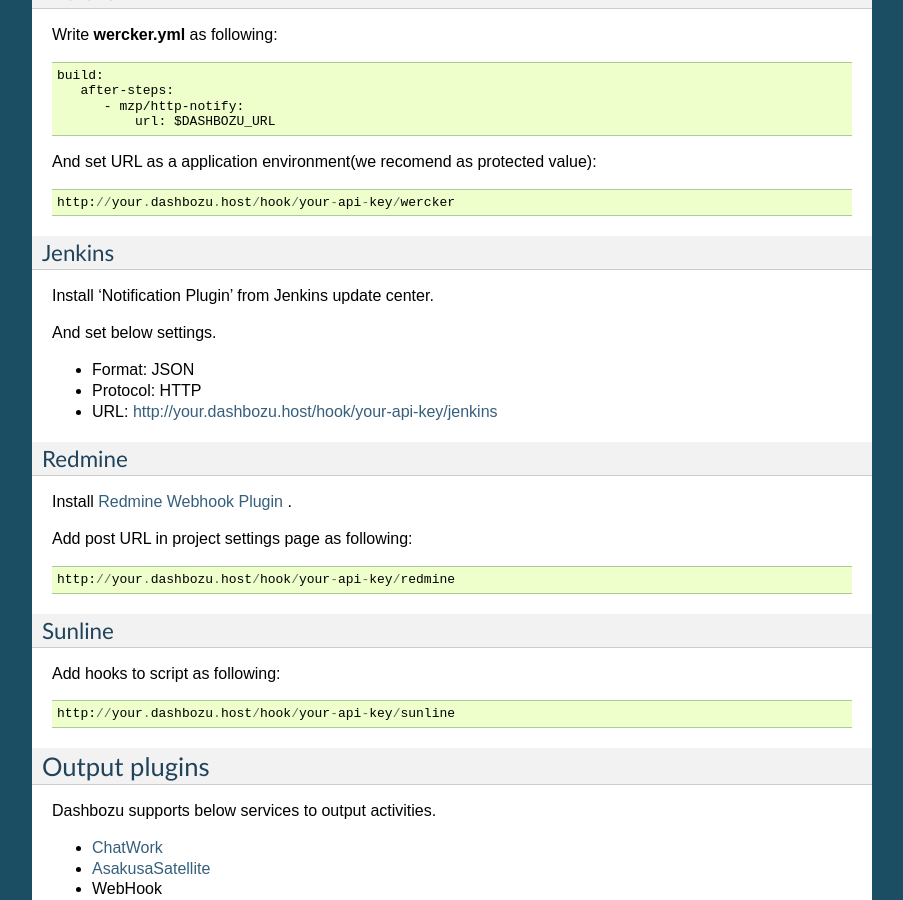
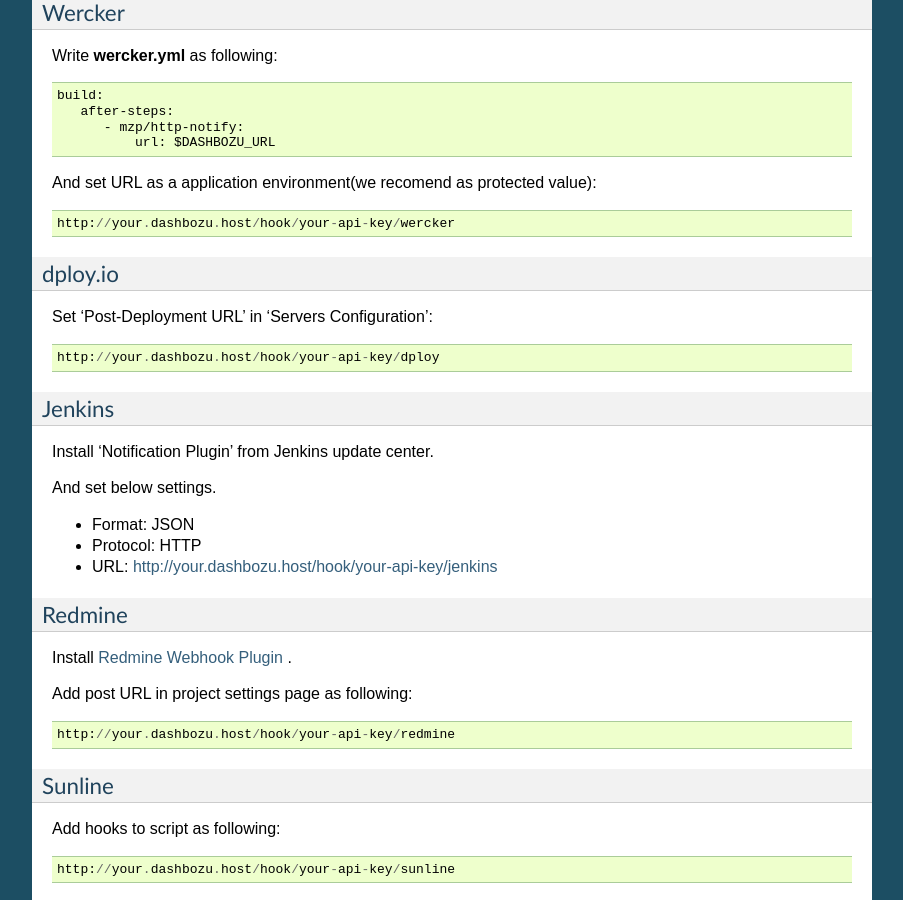
Before and after one commit to codefirst/dashbozu-manual, a Sphinx documentation site: the page built from source/plugin.rst, in a window 1280 px wide and 900 px high, scrolled down 1490 px. Shown: the whole window, without its empty margins (198-1101 px from the left). Built offline with Sphinx 7.4.7, drawn with Linux system fonts in a browser that asks for light colours.

Commit message:
Added: dploy.io plugin

```diff
--- a/source/index.rst
+++ b/source/index.rst
@@ -17,6 +17,7 @@
 * `New Relic <http://newrelic.com/>`_
 * `Errbit <https://github.com/errbit/errbit>`_
 * `Wercker <http://wercker.com/>`_
+* `dploy.io <http://dploy.io/>`_
 * `Jenkins <http://jenkins-ci.org/>`_
 * `Sunline <http://www.codefirst.org/sunline/>`_
 * `AsakusaSatellite <http://www.codefirst.org/AsakusaSatellite/>`_
--- a/source/plugin.rst
+++ b/source/plugin.rst
@@ -13,6 +13,7 @@
 * `New Relic <http://newrelic.com/>`_
 * `Errbit <https://github.com/errbit/errbit>`_
 * `Wercker <http://wercker.com/>`_
+* `dploy.io <http://dploy.io/>`_
 * `Jenkins <http://jenkins-ci.org/>`_
 * `Redmine <http://redmine.org/>`_
 * `Sunline <http://www.codefirst.org/sunline/>`_
@@ -102,6 +103,13 @@
 
     http://your.dashbozu.host/hook/your-api-key/wercker
 
+dploy.io
+^^^^^^^^^^^^^^^^^^^^^^^^^^^^^^^
+Set 'Post-Deployment URL' in 'Servers Configuration':
+
+::
+
+    http://your.dashbozu.host/hook/your-api-key/dploy
 
 Jenkins
 ^^^^^^^^^^^^^^^^^^^^^^^^^^^^^^^
```
